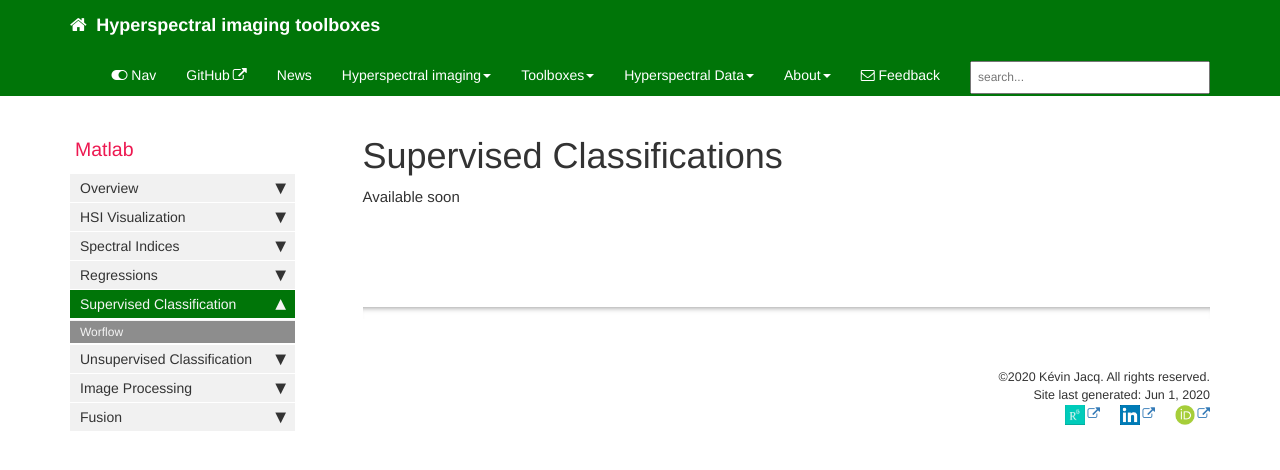
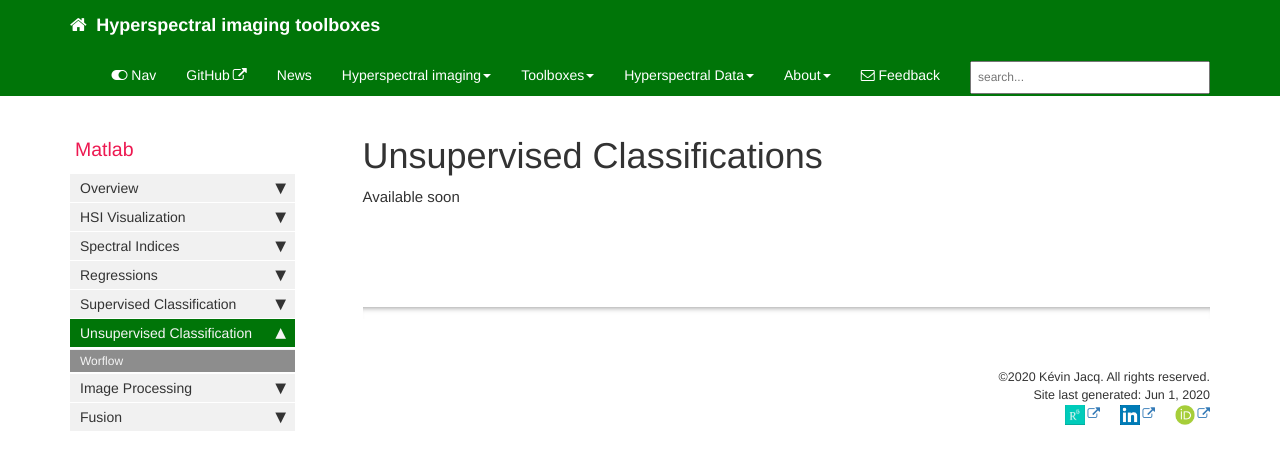
Before and after one commit to JacqKevin/JacqKevin.github.io, a Jekyll site: the page built from pages/Matlab/HSI_UnsupervisedClassification.md, in a window 1280 px wide. Shown: the top 470 px of the page. Built offline with Jekyll 4.4.1, drawn with Linux system fonts in a browser that asks for light colours; comment, search, counter and statistics services are not loaded.

Commit message:
Update HSI_UnsupervisedClassification.md

```diff
--- a/pages/Matlab/HSI_UnsupervisedClassification.md
+++ b/pages/Matlab/HSI_UnsupervisedClassification.md
@@ -1,7 +1,7 @@
 ---
-title: Supervised Classifications
-description: Supervised Classifications
-permalink: HSI_SupervisedClassifications.html
+title: Unsupervised Classifications
+description: Unsupervised Classifications
+permalink: HSI_UnsupervisedClassifications.html
 sidebar: Matlab_sidebar
 ---
 
```
